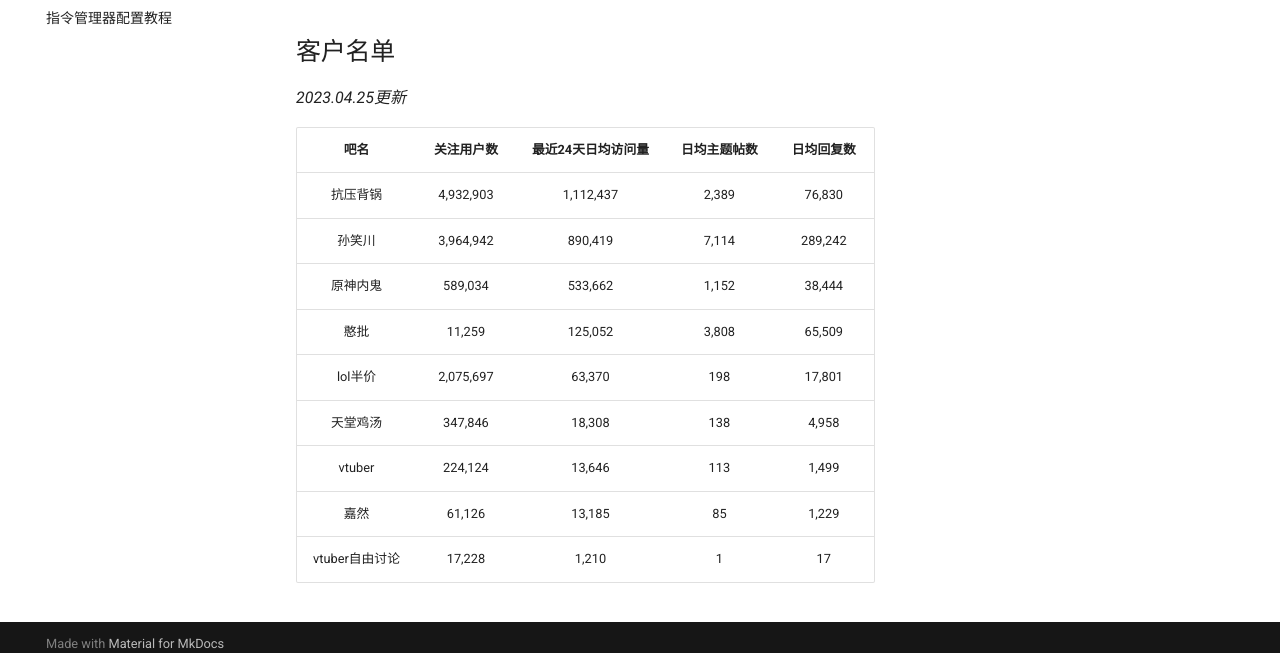
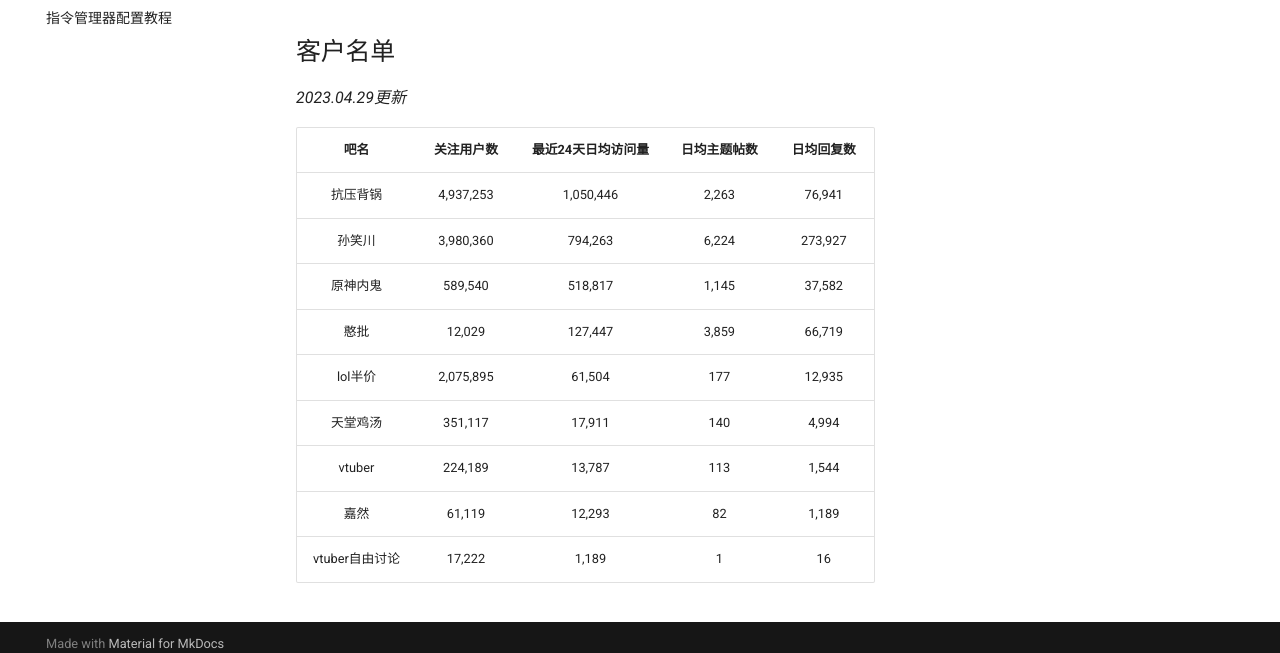
Before and after one commit to lumina37/aiotieba-reviewer, an MkDocs documentation site: the page built from docs/index.md, in a window 1280 px wide and 900 px high, scrolled down 617 px. Shown: the part 233-886 px from the top of the window. Built offline with MkDocs 1.6.1 and Material for MkDocs 9.7.7, drawn with Linux system fonts in a browser that asks for light colours; comment, search, counter and statistics services are not loaded.

```diff
--- a/docs/index.md
+++ b/docs/index.md
@@ -25,16 +25,16 @@ pip install .
 
 ## 客户名单
 
-*2023.04.25更新*
+*2023.04.29更新*
 
 |      吧名      | 关注用户数 | 最近24天日均访问量 | 日均主题帖数 | 日均回复数 |
 | :------------: | :--------: | :----------------: | :----------: | :--------: |
-|    抗压背锅    | 4,932,903  |     1,112,437      |    2,389     |   76,830   |
-|     孙笑川     | 3,964,942  |      890,419       |    7,114     |  289,242   |
-|    原神内鬼    |  589,034   |      533,662       |    1,152     |   38,444   |
-|      憨批      |   11,259   |      125,052       |    3,808     |   65,509   |
-|    lol半价     | 2,075,697  |       63,370       |     198      |   17,801   |
-|    天堂鸡汤    |  347,846   |       18,308       |     138      |   4,958    |
-|     vtuber     |  224,124   |       13,646       |     113      |   1,499    |
-|      嘉然      |   61,126   |       13,185       |      85      |   1,229    |
-| vtuber自由讨论 |   17,228   |       1,210        |      1       |     17     |
+|    抗压背锅    | 4,937,253  |     1,050,446      |    2,263     |   76,941   |
+|     孙笑川     | 3,980,360  |      794,263       |    6,224     |  273,927   |
+|    原神内鬼    |  589,540   |      518,817       |    1,145     |   37,582   |
+|      憨批      |   12,029   |      127,447       |    3,859     |   66,719   |
+|    lol半价     | 2,075,895  |       61,504       |     177      |   12,935   |
+|    天堂鸡汤    |  351,117   |       17,911       |     140      |   4,994    |
+|     vtuber     |  224,189   |       13,787       |     113      |   1,544    |
+|      嘉然      |   61,119   |       12,293       |      82      |   1,189    |
+| vtuber自由讨论 |   17,222   |       1,189        |      1       |     16     |
```
Also changed, not shown: README.md (+10 -10 lines).
